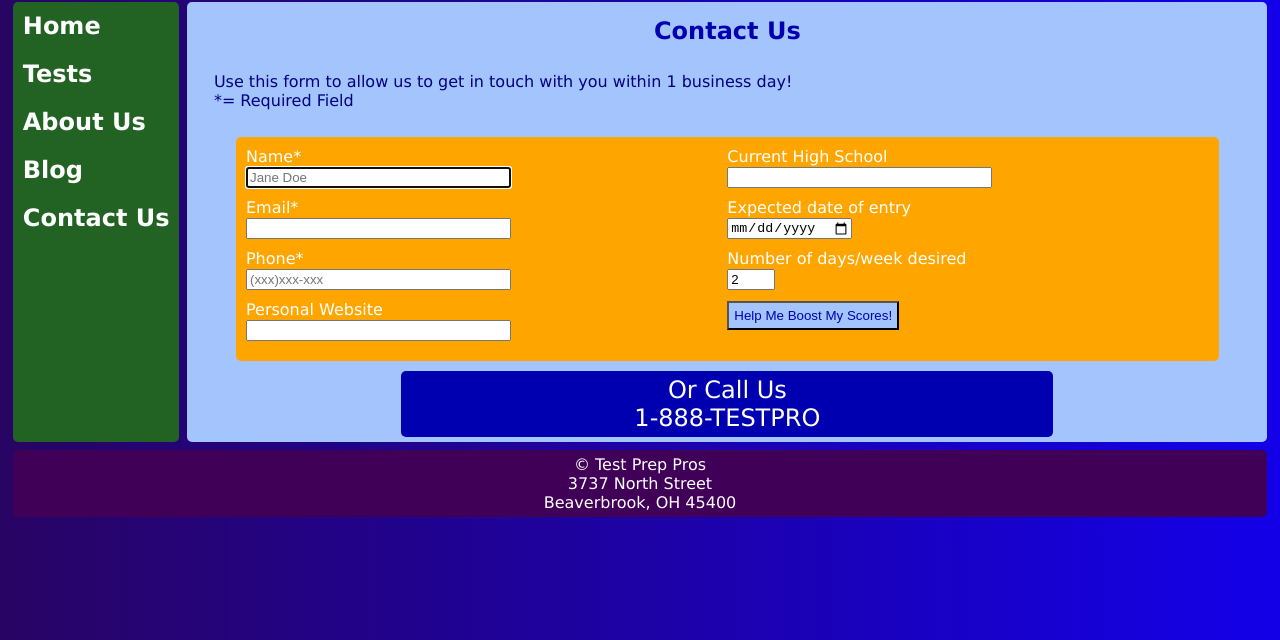
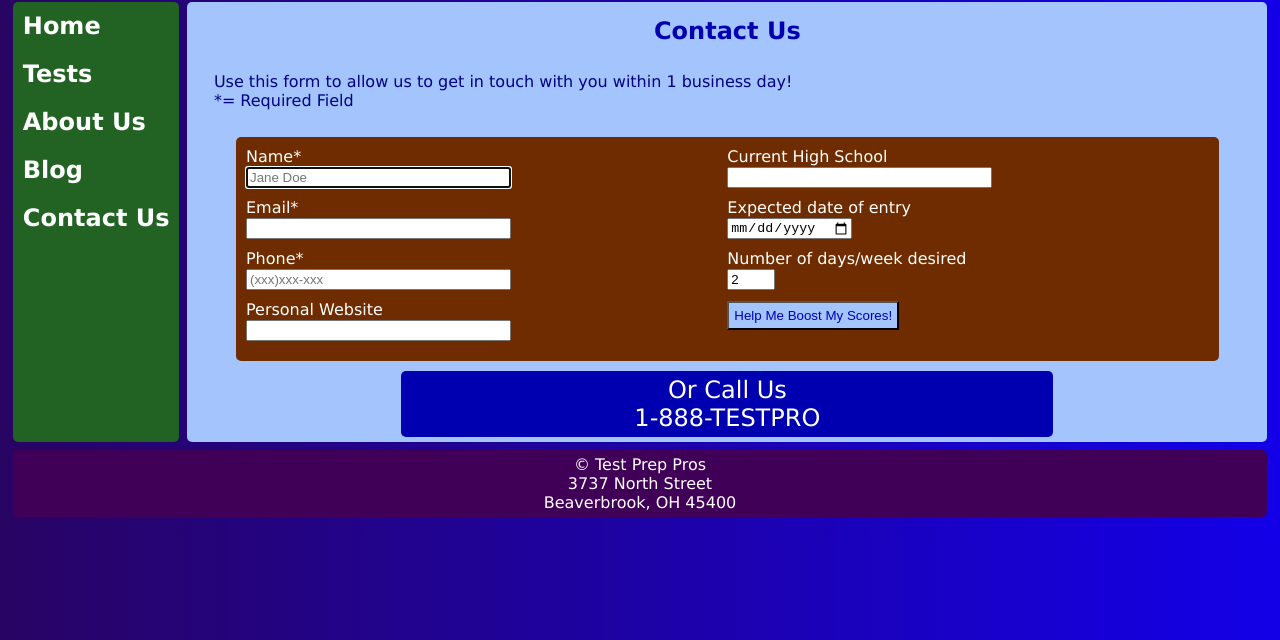
Before and after one commit to hanisfrickingcool/TestPrepPros, a plain HTML site: page contact.html in a window 1280 px wide. Shown: the part 160-800 px from the top of the page. Drawn offline with nearby package versions, Linux system fonts and the light colour scheme.

Commit message:
Update style.css

```diff
--- a/style.css
+++ b/style.css
@@ -139,7 +139,7 @@ aside a {
 }
 
 form {
-  background-color:#FFA500;
+  background-color:#6e2c00;
   width:90%;
   margin:auto;
   color:white;
```
